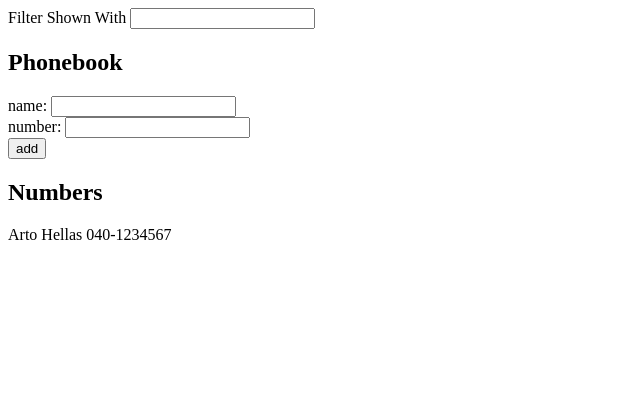
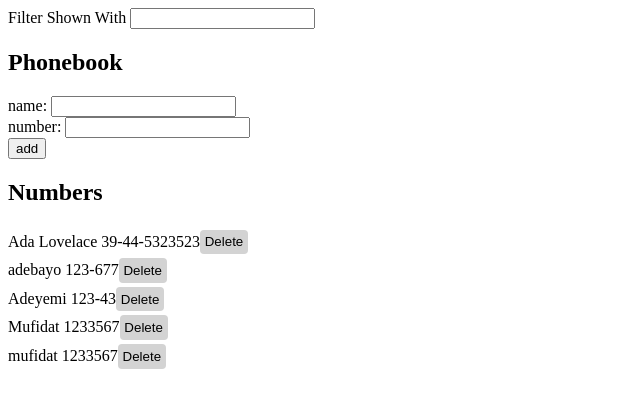
Before and after one commit to mufidat3250/Full_Stack_Open, a React (Vite) app in the folder part2/phonebook/: page / in a window 1280 px wide. Shown: the top 408 px of the page, without its empty margins (0-640 px from the left). Built offline with nearby package versions, Linux system fonts and the light colour scheme; data requests are answered from the project's data file.

Commit message:
exercise 2.15 completed

```diff
--- a/part2/phonebook/components/Persons.jsx
+++ b/part2/phonebook/components/Persons.jsx
@@ -1,14 +1,17 @@
 import React from "react";
 
-const Persons = ({ persons }) => {
+const Persons = ({ persons, handleDelete}) => {
+  console.log({persons})
   return (
     <div>
       <div>
-        {persons.map((person, index) => (
-          <div key={index}>
-            {person.name} {person.number}
-          </div>
-        ))}
+        {persons.map((person, index) => {
+
+         return <div key={index}>
+          {person.name} {person.number}
+          <button style={{outline:'none', border:'none', backgroundColor:'lightgray', padding:'0.3rem', borderRadius:'4px', marginTop:'4px'}} onClick={()=>handleDelete(person.id)}>Delete</button>
+        </div>
+        })}
       </div>
     </div>
   );
--- /dev/null
+++ b/part2/phonebook/db.json
@@ -0,0 +1,29 @@
+{
+  "persons": [
+    {
+      "name": "Ada Lovelace",
+      "number": "39-44-5323523",
+      "id": "2"
+    },
+    {
+      "id": "6da6",
+      "name": "adebayo",
+      "number": "123-677"
+    },
+    {
+      "id": "6944",
+      "name": "Adeyemi",
+      "number": "123-43"
+    },
+    {
+      "id": "c42b",
+      "name": "Mufidat",
+      "number": "1233567"
+    },
+    {
+      "id": "4c14",
+      "name": "mufidat",
+      "number": "1233567"
+    }
+  ]
+}
--- a/part2/phonebook/src/App.jsx
+++ b/part2/phonebook/src/App.jsx
@@ -1,3 +1,86 @@
+import { useEffect, useState } from 'react'
+import Filter from '../components/Filter'
+import Personform from '../components/Personform'
+import Persons from '../components/Persons'
+import axios from 'axios'
+
+const App = () => {
+  let baseUrl = 'http://localhost:3001/persons'
+
+
+  const [persons, setPersons] = useState([])
+  const [newName, setNewName] = useState({name:'', number:''})
+  const [filter, setFilter] = useState('')
+
+
+  const getAll = () => {
+      axios.get(baseUrl)
+            .then((response)=> setPersons(response.data))
+            .catch((err)=> console.log(err))
+  }
+
+
+  useEffect(()=> {
+      getAll()
+  }, [])
+
+
+  const handleDelete = (id) => {
+      axios.delete(`${baseUrl}/${id}`)
+            .then((res)=> res)
+   let updatedPerson = persons.filter((person)=> person.id !== id)
+   setPersons(updatedPerson)
+}
+
+
+const addPhoneBook = (e) => {
+    e.preventDefault()
+    let newNameTrimmed = newName.name.trim()
+    let newNumberTrimmed = newName.number.trim()
+    let newNameToLowerCase = newNameTrimmed.toLowerCase()
+    if( typeof newNameToLowerCase !== 'string' || newNameToLowerCase.length === 0 || newNumberTrimmed.length === 0){
+      alert('name or number is not valid')
+      return
+    }
+
+    let person = {
+      name: newName.name,
+      number: newName.number
+    }
+
+  axios.post(baseUrl, person)
+        .then((res)=> setPersons([...persons, res.data]))
+  persons.forEach(({name, _, id})=> {
+    let url = `http://localhost:3001/persons/${id}`
+    let personLowerCase = name.toLowerCase()
+        if(personLowerCase.includes(newNameToLowerCase)){
+          let findPerson = persons.find((person) => person.id === id)
+            let changedPerson = {...findPerson, number:person.number}
+            axios.put(url, changedPerson)
+                .then((res)=> setPersons(persons.map((person)=> person.id !== id? person: res.data)))
+          alert(`${newNameToLowerCase} is already added to phonebook replace the old number with a new one`)
+          return
+        }
+    })
+    setPersons([...persons, person])
+    setNewName({name:'', number:''})
+  }
+
+  const filteredPerson = persons.filter((person) => person.name.toLowerCase().includes(filter.toLowerCase()))
+  return (
+    <div>
+      <Filter filter = {filter} handleFilter = {setFilter}/>
+      <h2>Phonebook</h2>
+        <Personform newName={newName} nameChange={setNewName} numberChange={setNewName} addPhoneBook={addPhoneBook}/>
+      <h2>Numbers</h2>
+
+      <Persons persons={filteredPerson} handleDelete={handleDelete}/>
+    </div>
+  )
+}
+
+export default App
+
 // import { useState } from "react";
 // const App = () => {
 //   const [persons, setPersons] = useState([
@@ -75,57 +158,3 @@
 // };
 
 // export default App;
-
-
-
-import { useState } from 'react'
-import Filter from '../components/Filter'
-import Personform from '../components/Personform'
-import Persons from '../components/Persons'
-
-const App = () => {
-  const [persons, setPersons] = useState([
-    {name: 'Arto Hellas', number:'040-1234567'}
-  ])
-  const [newName, setNewName] = useState({name:'', number:''})
-  const [filter, setFilter] = useState('')
-
-  const addPhoneBook = (e) => {
-    e.preventDefault()
-    let newNameTrimmed = newName.name.trim()
-    let newNumberTrimmed = newName.number.trim()
-    let newNameToLowerCase = newNameTrimmed.toLowerCase()
-    if( typeof newNameToLowerCase !== 'string' || newNameToLowerCase.length === 0 || newNumberTrimmed.length === 0){
-      alert('name or number is not valid')
-      return
-    }
-
-    let person = {
-      name: newName.name,
-      number: newName.number
-    }
-    persons.forEach((person)=> {
-      let personLowerCase = person.name.toLowerCase()
-        if(personLowerCase.includes(newNameToLowerCase)){
-          alert(`${newNameToLowerCase} is already added to phonebook`)
-          return
-        }
-    })
-    setPersons([...persons, person])
-    setNewName({name:'', number:''})
-  }
-const filteredPerson = persons.filter((person) => person.name.toLowerCase().includes(filter.toLowerCase()))
-console.log(filteredPerson)
-  return (
-    <div>
-      <Filter filter = {filter} handleFilter = {setFilter}/>
-      <h2>Phonebook</h2>
-        <Personform newName={newName} nameChange={setNewName} numberChange={setNewName} addPhoneBook={addPhoneBook}/>
-      <h2>Numbers</h2>
-
-      <Persons persons={filteredPerson}/>
-    </div>
-  )
-}
-
-export default App
```
Also changed, not shown: part2/phonebook/package.json (+6 -1 lines), 2 other files (tests, documents, lock files or other folders).
